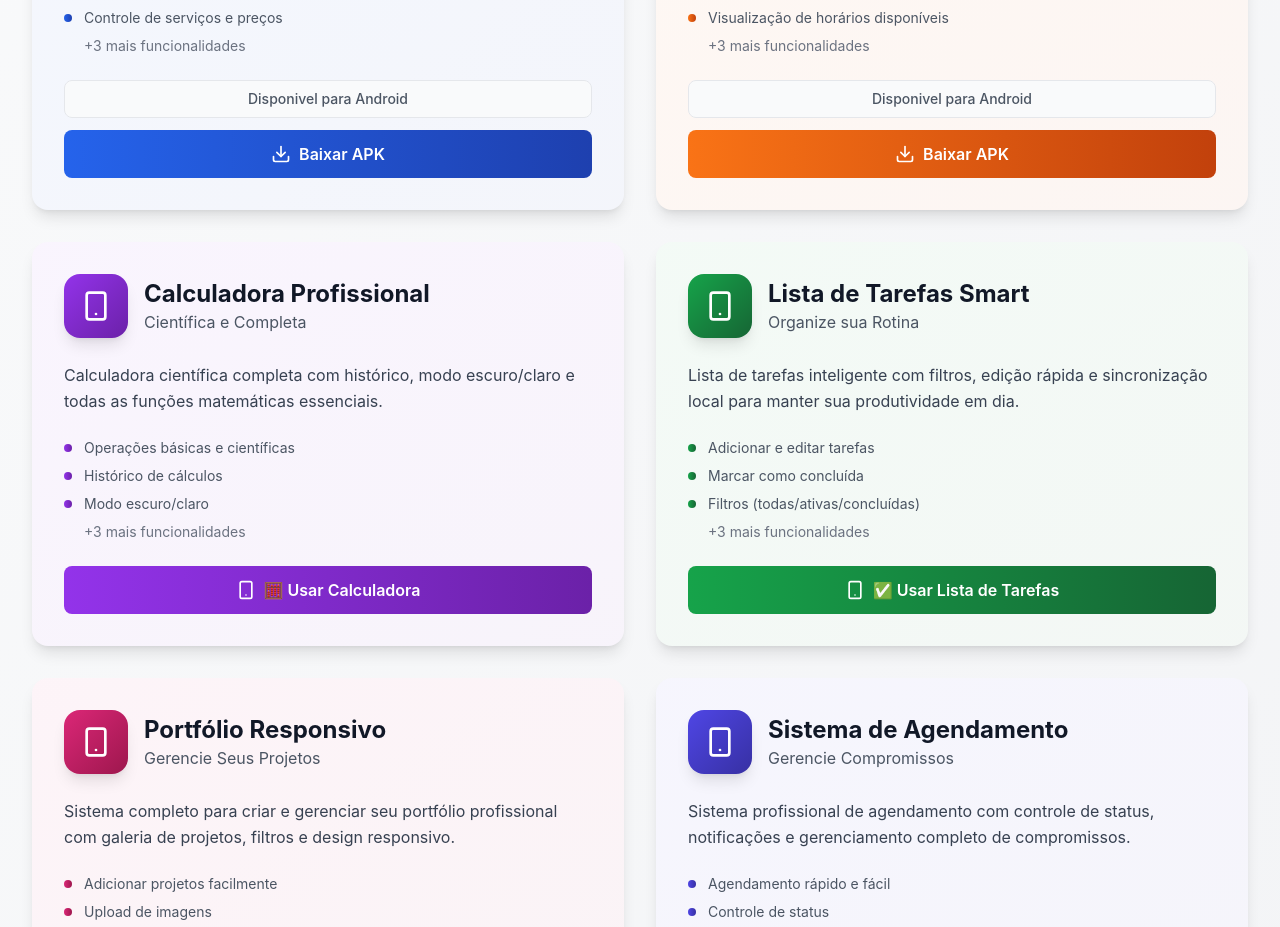
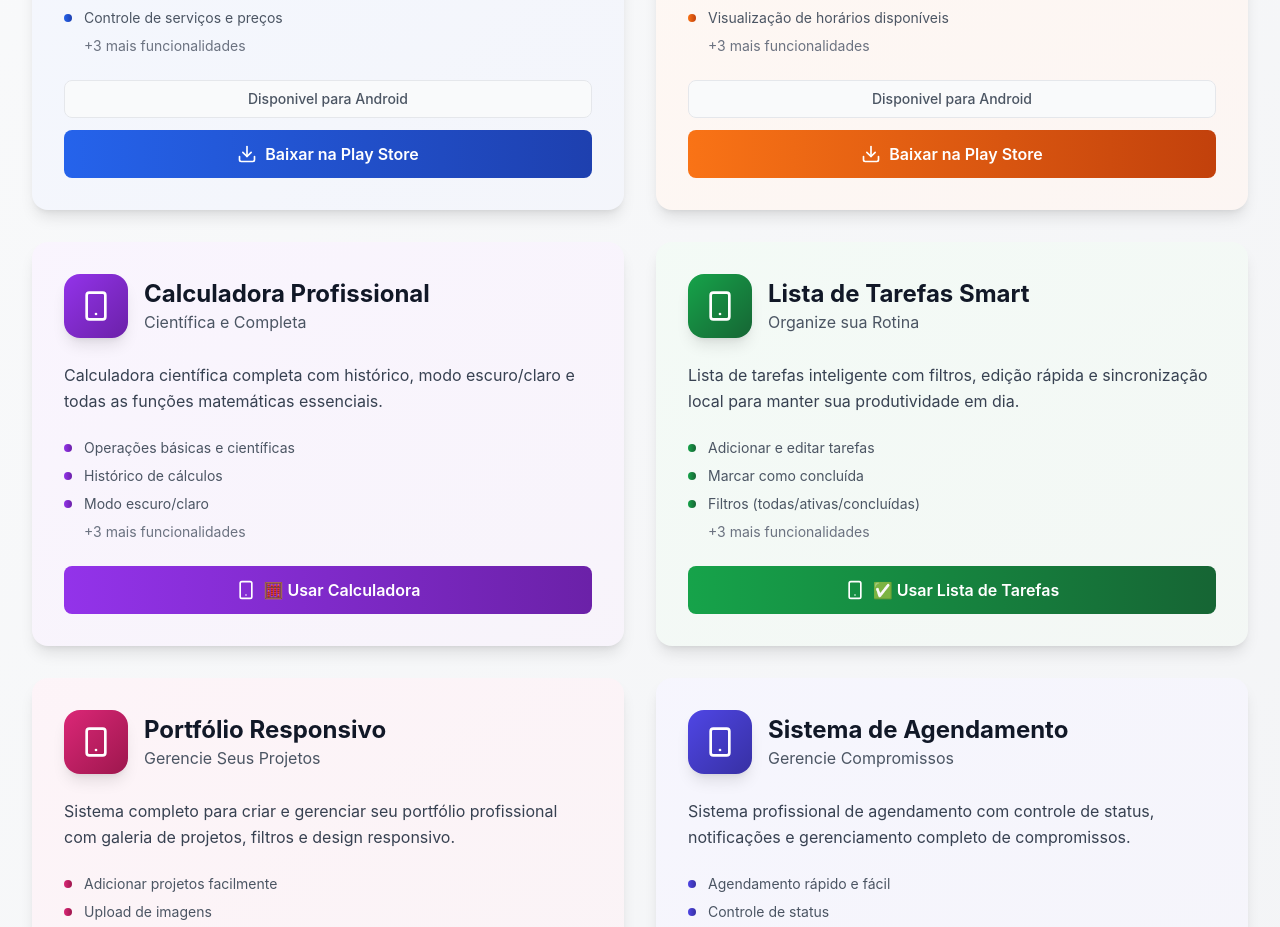
Before and after one commit to Donizete19/scorpionstech-site, a Next.js app: page / in a window 1280 px wide. Shown: the part 3002-3929 px from the top of the page. Built offline with nearby package versions, Linux system fonts and the light colour scheme.

Commit message:
Ajusta CTA para links da Play Store

```diff
--- a/components/AppShowcase.tsx
+++ b/components/AppShowcase.tsx
@@ -213,7 +213,7 @@ const AppShowcase = () => {
                       className={`flex items-center justify-center bg-gradient-to-r ${app.color} text-white font-semibold py-3 px-4 rounded-lg transition-all duration-300 transform hover:scale-105`}
                     >
                       <Download className="w-5 h-5 mr-2" />
-                      Baixar APK
+                      {app.apkUrl.includes('play.google.com') ? 'Baixar na Play Store' : 'Baixar APK'}
                     </a>
                   )}
                 </div>
```
